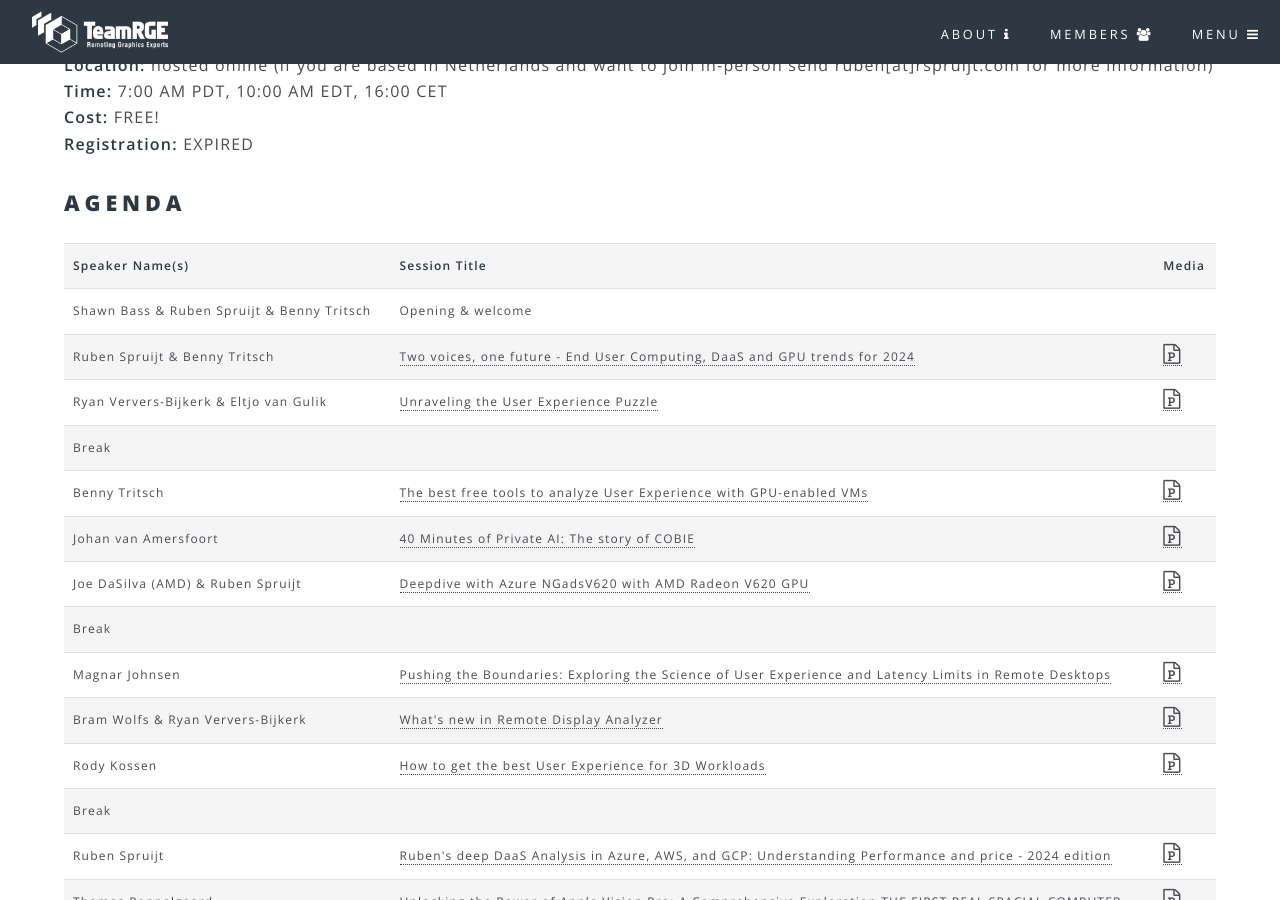
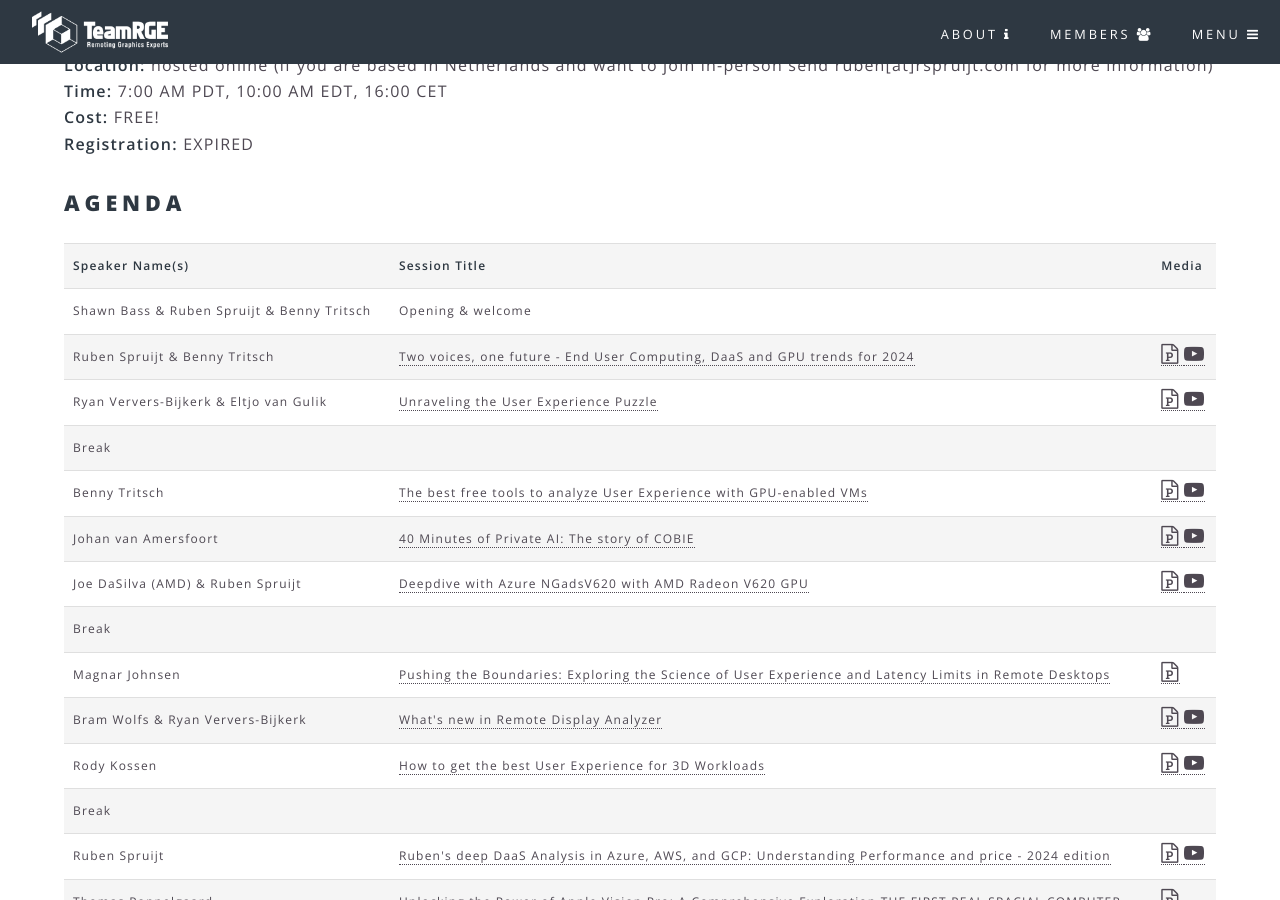
Before and after one commit to TeamRGE/teamrge-website, a Jekyll site: the page built from events.html, in a window 1280 px wide and 900 px high, scrolled down 698 px. Built offline with Jekyll 4.4.1, drawn with Linux system fonts in a browser that asks for light colours.

Commit message:
Added Youtube media

```diff
--- a/events.html
+++ b/events.html
@@ -40,7 +40,9 @@
             <a href="{{site.baseurl}}/teamrge/wp-content/uploads/2024/02/01_Benny_Ruben_Keynote.pdf" target="_blank">
                 <i style="font-size: 20px" class="fa fa-file-powerpoint-o"></i>
             </a>
-
+            <a href="https://youtu.be/gofY2AjKQx8?si=D8BX_qVqL7ldvQ0J" target="_blank">
+                <i style="font-size: 20px" class="fa fa-youtube-play"></i>
+            </a>
         </td>
     </tr>
     <tr>
@@ -49,6 +51,9 @@
         <td>
             <a href="{{site.baseurl}}/teamrge/wp-content/uploads/2024/02/02_Ryan_Eltjo_Unravelling the user experience puzzle.pdf" target="_blank">
                 <i style="font-size: 20px" class="fa fa-file-powerpoint-o"></i>
+            </a>
+            <a href="https://youtu.be/G-IUWT8hYzw?si=mMQUEQxmKShZFJpB" target="_blank">
+                <i style="font-size: 20px" class="fa fa-youtube-play"></i>
             </a>
         </td>
     </tr>
@@ -64,6 +69,9 @@
             <a href="{{site.baseurl}}/teamrge/wp-content/uploads/2024/02/03_Benny_The best free tools to analyze UX.pdf" target="_blank">
                 <i style="font-size: 20px" class="fa fa-file-powerpoint-o"></i>
             </a>
+            <a href="https://youtu.be/7vS90GBtyKU?si=ruGU73BlJQ_r3SSq" target="_blank">
+                <i style="font-size: 20px" class="fa fa-youtube-play"></i>
+            </a>
         </td>
     </tr>
 
@@ -74,6 +82,9 @@
             <a href="{{site.baseurl}}/teamrge/wp-content/uploads/2024/02/04_Johan_Private_AI_Story_of_cobie.pdf" target="_blank">
                 <i style="font-size: 20px" class="fa fa-file-powerpoint-o"></i>
             </a>
+            <a href="https://youtu.be/SHd2meeWRhs?si=Usa_3YZQvIFLElMD" target="_blank">
+                <i style="font-size: 20px" class="fa fa-youtube-play"></i>
+            </a>
         </td>
     </tr>
     <tr>
@@ -82,6 +93,9 @@
         <td>
             <a href="{{site.baseurl}}/teamrge/wp-content/uploads/2024/02/05_Joe_Ruben_Deepdive with Azure NGadsV620 with AMD Radeon V620 GPU.pdf" target="_blank">
                 <i style="font-size: 20px" class="fa fa-file-powerpoint-o"></i>
+            </a>
+            <a href="https://youtu.be/XrE7-fLcFPs?si=oooAjyhIGPZwmiGx" target="_blank">
+                <i style="font-size: 20px" class="fa fa-youtube-play"></i>
             </a>
         </td>
     </tr>
@@ -106,6 +120,9 @@
             <a href="{{site.baseurl}}/teamrge/wp-content/uploads/2024/02/07_Bram_Ryan_What's new in Remote Display Analyzer.pdf" target="_blank">
                 <i style="font-size: 20px" class="fa fa-file-powerpoint-o"></i>
             </a>
+            <a href="https://youtu.be/NNi3QrspmsA?si=v0lM1nZ_zUZw04bn" target="_blank">
+                <i style="font-size: 20px" class="fa fa-youtube-play"></i>
+            </a>
         </td>
     </tr>
     <tr>
@@ -115,6 +132,10 @@
             <a href="{{site.baseurl}}/teamrge/wp-content/uploads/2024/02/08_Rody_HDX How to get the best User Experience for 3D Workloads.pdf" target="_blank">
                 <i style="font-size: 20px" class="fa fa-file-powerpoint-o"></i>
             </a>
+            <a href="https://youtu.be/evaH-cU7MCg?si=SUIQuUXEwN-FEe3U" target="_blank">
+                <i style="font-size: 20px" class="fa fa-youtube-play"></i>
+            </a>
+
         </td>
     </tr>
     <tr>
@@ -129,6 +150,9 @@
             <a href="{{site.baseurl}}/teamrge/wp-content/uploads/2024/02/09_Ruben_Deep DaaS Analysis in Azure, AWS, and GCP Understanding Performance and price - 2024 edition.pdf" target="_blank">
                 <i style="font-size: 20px" class="fa fa-file-powerpoint-o"></i>
             </a>
+            <a href="https://youtu.be/vM-tf-mVnmY?si=QuXJXFTPAiggmR7V" target="_blank">
+                <i style="font-size: 20px" class="fa fa-youtube-play"></i>
+            </a>
         </td>
     </tr>
     <tr>
@@ -138,6 +162,7 @@
             <a href="{{site.baseurl}}/teamrge/wp-content/uploads/2024/02/10_Thomas_AppleVisionPro.pdf" target="_blank">
                 <i style="font-size: 20px" class="fa fa-file-powerpoint-o"></i>
             </a>
+
         </td>
     </td>
 
@@ -158,6 +183,9 @@
 <h3 id="two-voices-one-future-end-user-computing-daas-and-gpu-trends-for-2024">Two voices, one future - End User Computing, DaaS and GPU trends for 2024</h3>
 <b>Ruben Spruijt &amp; Benny Tritsch</b>
 <p>Dr. Benny Tritsch and Ruben Spruijt, Dizzion Field CTO will kick off this year’s TeamRGE event with overview of the latest developments in GPUs, Remoting Protocols, VDI, DaaS, collaboration, DEX and AI. You will hear about the latest trends, receive an overview of AMD, Intel, NVIDIA GPUs in public cloud and on-premises and the latest with regards to Amazon, Citrix, Dizzion, Microsoft, VMware and learn more about the technology that will be the future of End User Computing. It will be a can’t miss, zero-fluff, and information-packed session - welcome!</p>
+
+<iframe width="620" height="350" src="https://www.youtube.com/embed/gofY2AjKQx8?si=poj8I6lGFXNFj3Vm" title="YouTube video player" frameborder="0" allow="accelerometer; autoplay; clipboard-write; encrypted-media; gyroscope; picture-in-picture; web-share" allowfullscreen></iframe>
+<br/>
 Media: <a href="{{site.baseurl}}/teamrge/wp-content/uploads/2024/02/01_Benny_Ruben_Keynote.pdf" target="_blank">
     <i style="font-size: 20px" class="fa fa-file-powerpoint-o"></i>
 </a>
@@ -166,6 +194,9 @@
 <h3 id="unraveling-the-user-experience-puzzle">Unraveling the User Experience Puzzle</h3>
 <b>Ryan Ververs-Bijkerk &amp; Eltjo van Gulik</b>
 <p>In the ever-evolving landscape of Virtual Desktop Infrastructure (VDI), ensuring a seamless and great user experience is paramount. However, the intricacies and nuances of user experience within VDI environments can often feel like a complex puzzle waiting to be solved. This session aims to decode the puzzle and shed light on the various factors influencing the VDI user experience.</p>
+<iframe width="620" height="350" src="https://www.youtube.com/embed/G-IUWT8hYzw?si=bXWdXUwaKSXJDCu7" title="YouTube video player" frameborder="0" allow="accelerometer; autoplay; clipboard-write; encrypted-media; gyroscope; picture-in-picture; web-share" allowfullscreen></iframe>
+<br/>
+
 Media: <a href="{{site.baseurl}}/teamrge/wp-content/uploads/2024/02/02_Ryan_Eltjo_Unravelling the user experience puzzle.pdf" target="_blank">
     <i style="font-size: 20px" class="fa fa-file-powerpoint-o"></i>
 </a>
@@ -174,6 +205,8 @@
 <h3 id="the-best-free-tools-to-analyze-user-experience-with-gpu-enable">The best free tools to analyze User Experience with GPU-enabled VMs</h3>
 <b>Benny Tritsch</b>
 <p>On his mission to produce repeatable benchmarking test results, Benny Tritsch uses a range of products and tools when investigating the influence of different VM types, GPU acceleration, noisy neighbors, varying network conditions and different remoting protocol settings. In his session, Benny walks you through his top ten list of free tools.</p>
+<iframe width="620" height="350" src="https://www.youtube.com/embed/7vS90GBtyKU?si=i7H6fMQWxSCUiI1Z" title="YouTube video player" frameborder="0" allow="accelerometer; autoplay; clipboard-write; encrypted-media; gyroscope; picture-in-picture; web-share" allowfullscreen></iframe>
+<br/>
 Media: <a href="{{site.baseurl}}/teamrge/wp-content/uploads/2024/02/03_Benny_The best free tools to analyze UX.pdf" target="_blank">
     <i style="font-size: 20px" class="fa fa-file-powerpoint-o"></i>
 </a>
@@ -182,6 +215,9 @@
 <h3 id="40-minutes-of-private-ai-the-story-of-cobie">40 Minutes of Private AI: The story of COBIE</h3>
 <b>Johan van Amersfoort</b>
 <p>In today’s world, where businesses have fully embraced the power of chatbots and Large Language Models (LLMs), many forget the risk of feeding public AI services with sensitive data. Organizations that do see the risk and choose to run LLMs in their own datacenter experience challenges because MLops teams have trouble to scale their infrastructure. This is where the newly announced VMware Private AI Foundation, that includes VMware vSphere with Tanzu and NVIDIA AI Enterprise, can help. In this session, Johan van Amersfoort (ITQ) will explain the basics of AI, the risks of using public AI services, the added value of VMware Private AI Foundation, show LIVE demos, and will introduce the world to Project COBIE. A must-see session for anyone who would like to kickstart their own Private AI Journey!</p>
+<iframe width="620" height="350" src="https://www.youtube.com/embed/SHd2meeWRhs?si=qZG9xI-2eESRdrHz" title="YouTube video player" frameborder="0" allow="accelerometer; autoplay; clipboard-write; encrypted-media; gyroscope; picture-in-picture; web-share" allowfullscreen></iframe>
+<br/>
+
 Media: <a href="{{site.baseurl}}/teamrge/wp-content/uploads/2024/02/04_Johan_Private_AI_Story_of_cobie.pdf" target="_blank">
     <i style="font-size: 20px" class="fa fa-file-powerpoint-o"></i>
 </a>
@@ -190,6 +226,9 @@
 <h3 id="deepdive-with-azure-ngadsv620-with-amd-radeon-v620-gpu">Deepdive with Azure NGadsV620 with AMD Radeon V620 GPU<</h3>
 <b>Joe DaSilva (AMD) &amp; Ruben Spruijt</b>
 <p>In this session, you will learn everything you need to know to use the brand-new AMD GPU-based instance in Azure. Its performance features, use-cases, performance data running 40+ applications, and user experience in LAN, WAN at FHD, and 4K resolution. Is NVIDIA leading the GPU game in Desktop as a Service with Hyperscalers, Azure, AWS and GCP? It's worth joining this session to learn more!</p>
+<iframe width="620" height="350" src="https://www.youtube.com/embed/XrE7-fLcFPs?si=QBGGcE1YQRfTptuZ" title="YouTube video player" frameborder="0" allow="accelerometer; autoplay; clipboard-write; encrypted-media; gyroscope; picture-in-picture; web-share" allowfullscreen></iframe>
+<br/>
+
 Media: <a href="{{site.baseurl}}/teamrge/wp-content/uploads/2024/02/05_Joe_Ruben_Deepdive with Azure NGadsV620 with AMD Radeon V620 GPU.pdf" target="_blank">
     <i style="font-size: 20px" class="fa fa-file-powerpoint-o"></i>
 </a>
@@ -206,6 +245,9 @@
 <h3 id="whats-new-in-rda">What's new in Remote Display Analyzer</h3>
 <b>Bram Wolfs &amp; Ryan Ververs-Bijkerk</b>
 <p>Remote Display Analyzer (RDA) is a widely used tool to troubleshoot and get insights in your Remote Display configuration. It's easy to use and allows you to understand your remote display configuration in a matter of seconds. In this session we will show you where we are with Remote Display Analyzer and what is coming.</p>
+<iframe width="620" height="350" src="https://www.youtube.com/embed/NNi3QrspmsA?si=-TA20W4LXpCLPLja" title="YouTube video player" frameborder="0" allow="accelerometer; autoplay; clipboard-write; encrypted-media; gyroscope; picture-in-picture; web-share" allowfullscreen></iframe>
+<br/>
+
 Media: <a href="{{site.baseurl}}/teamrge/wp-content/uploads/2024/02/07_Bram_Ryan_What's new in Remote Display Analyzer.pdf" target="_blank">
     <i style="font-size: 20px" class="fa fa-file-powerpoint-o"></i>
 </a>
@@ -214,6 +256,9 @@
 <h3 id="how-to-get-the-best-ux-for-3d-workloads">How to get the best User Experience for 3D Workloads</h3>
 <b>Rody Kossen</b>
 <p>Always wanted to know how to get the best user experience for (high-end) workloads? Look no further! In this session you will learn how to optimize Citrix HDX for various workloads and how adding a GPU can further optimize the user experience. We will talk about why it matters to look at GPU generations and encoder capabilities, which policies are the best for certain workloads and how to handle tough use cases like high packet loss. This session is applicable to both On-Prem as well as Cloud workloads!</p>
+<iframe width="620" height="350" src="https://www.youtube.com/embed/evaH-cU7MCg?si=YYsCHJPRgFeOxrCz" title="YouTube video player" frameborder="0" allow="accelerometer; autoplay; clipboard-write; encrypted-media; gyroscope; picture-in-picture; web-share" allowfullscreen></iframe>
+<br/>
+
 Media: <a href="{{site.baseurl}}/teamrge/wp-content/uploads/2024/02/08_Rody_HDX How to get the best User Experience for 3D Workloads.pdf" target="_blank">
     <i style="font-size: 20px" class="fa fa-file-powerpoint-o"></i>
 </a>
@@ -222,6 +267,8 @@
 <h3 id="rubens-deep-daas-analysis">Ruben's deep DaaS Analysis in Azure, AWS, and GCP: Understanding Performance and price - 2024 edition</h3>
 <b>Ruben Spruijt</b>
 <p>Looking to enhance your virtual desktop experience? Look no further! Windows Desktops as a Service (DaaS) hosted on the public cloud infrastructure provided by the three major hyperscalers has become increasingly popular, offering a range of benefits including scalability and flexibility. Selecting the right VM types in Azure, AWS, and GCP, either with or without a GPU, can be challenging –your choice does have a huge impact on performance and perceived user experience! Join Ruben Spruijt an EUC geeks, as he explores the various options for utilizing DaaS and examine the application performance and best price/performance ratio across Azure, AWS and GCP. Discover unique and unpublished results using a modern DaaS solution and native browser apps running virtual desktops and applications in LAN and WAN environments. Gain valuable insights at this event on how to choose the right solution for your DaaS requirements. Don't miss this opportunity to optimize your virtual desktop experience!</p>
+<iframe width="620" height="350" src="https://www.youtube.com/embed/vM-tf-mVnmY?si=VWpfF_OQI9AqPrB0" title="YouTube video player" frameborder="0" allow="accelerometer; autoplay; clipboard-write; encrypted-media; gyroscope; picture-in-picture; web-share" allowfullscreen></iframe>
+<br/>
 Media: <a href="{{site.baseurl}}/teamrge/wp-content/uploads/2024/02/09_Ruben_Deep DaaS Analysis in Azure, AWS, and GCP Understanding Performance and price - 2024 edition.pdf" target="_blank">
     <i style="font-size: 20px" class="fa fa-file-powerpoint-o"></i>
 </a>
```
